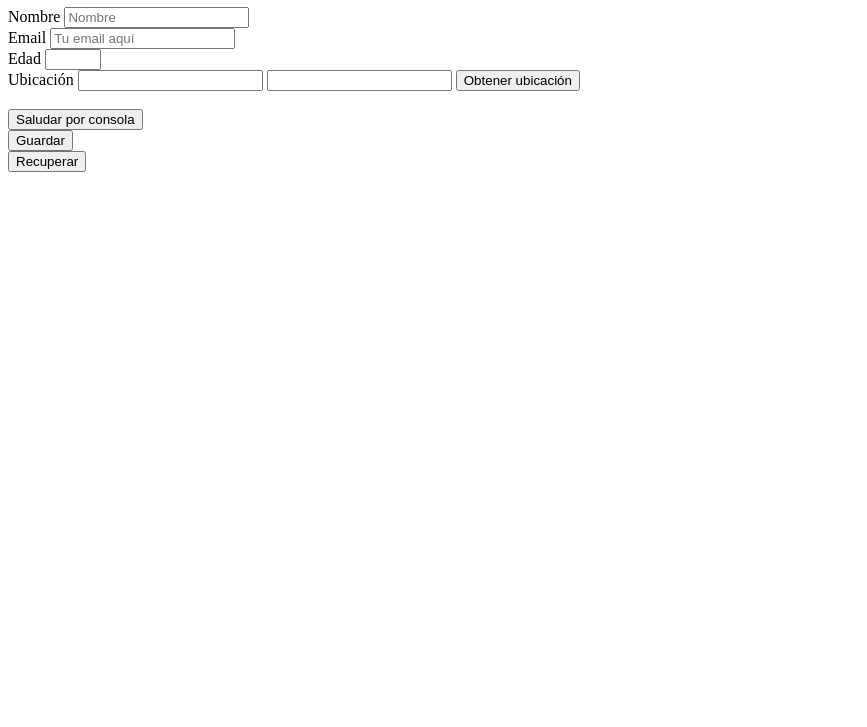
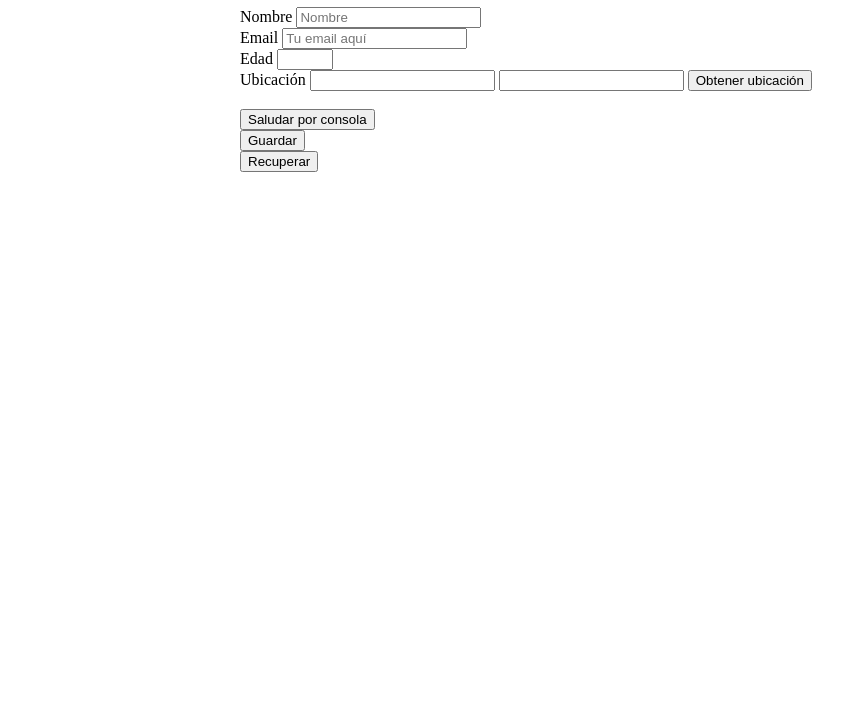
Before and after one commit to StratocasterO/lit-elements, a plain HTML site: page form/form.html in a window 1280 px wide. Shown: the part 73-800 px from the top of the page, without its empty margins (0-867 px from the left). Drawn offline with Linux system fonts and the light colour scheme.

Commit message:
minor change, notes

```diff
--- a/form/form_style.css
+++ b/form/form_style.css
@@ -1,3 +1,8 @@
+body {
+    width: 800px;
+    margin: auto;
+}
+
 .green {
     color: green;
 }
@@ -9,3 +14,5 @@ form input {
 #formNombre {
     color: blue;
 }
+
+/* añadir un par de estilos de fuente (interna y externa) */
```
